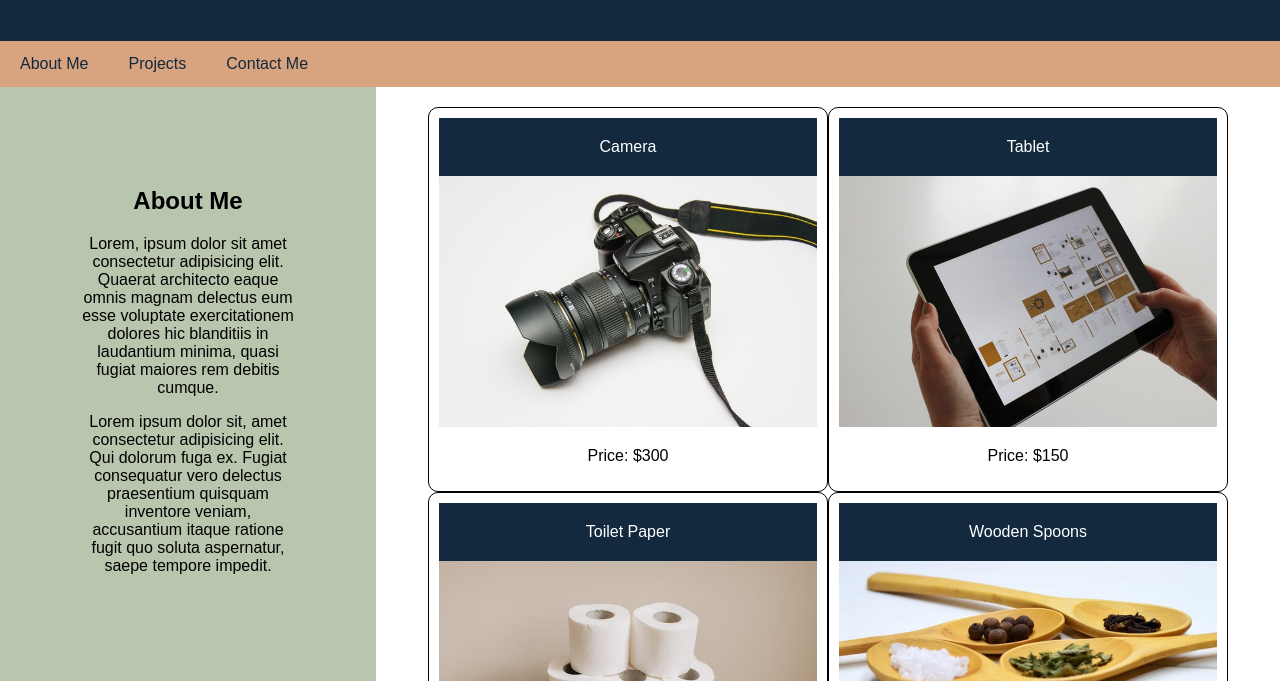
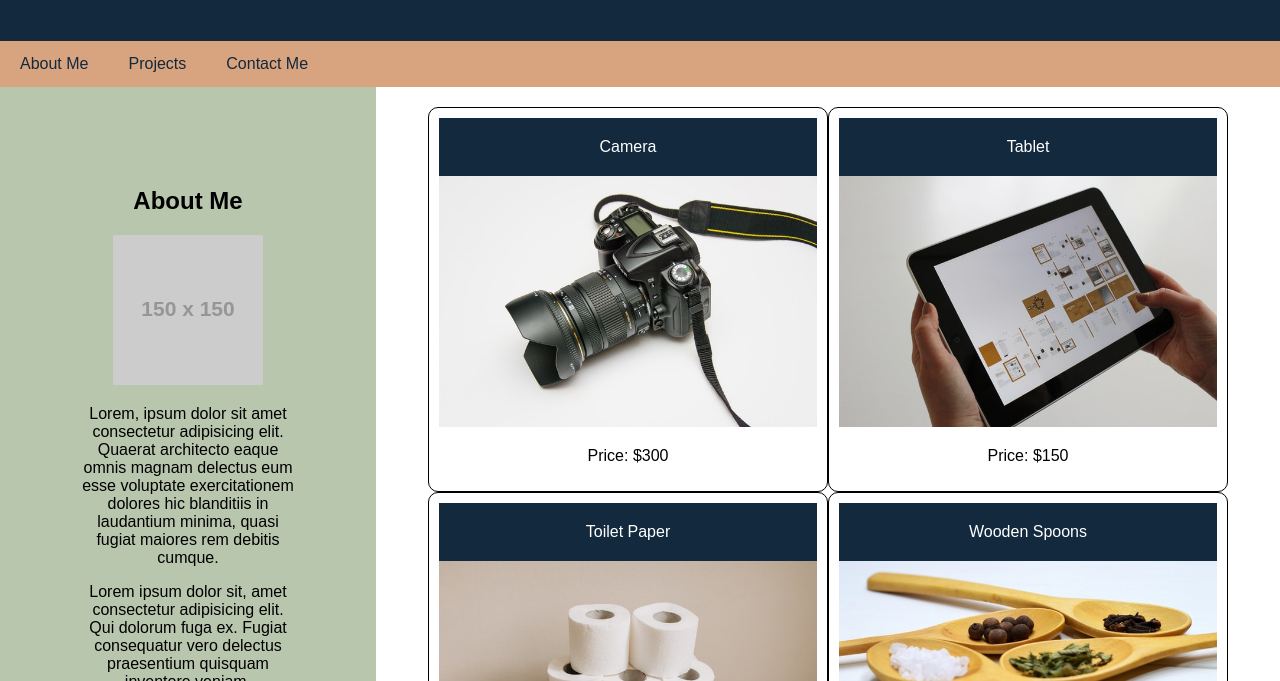
Before and after one commit to sjk777/Sky-Portfolio, a plain HTML site: page index.html in a window 1280 px wide. Shown: the part 119-800 px from the top of the page. Drawn offline with Linux system fonts and the light colour scheme; placeholder pictures from the web are drawn by us.

Commit message:
added picture

```diff
--- a/index.html
+++ b/index.html
@@ -24,6 +24,7 @@
       <!-- Sidebar -->
       <aside id="about-me">
         <h2>About Me</h2>
+        <img src="https://via.placeholder.com/150" alt="" />
         <p>
           Lorem, ipsum dolor sit amet consectetur adipisicing elit. Quaerat
           architecto eaque omnis magnam delectus eum esse voluptate
```
